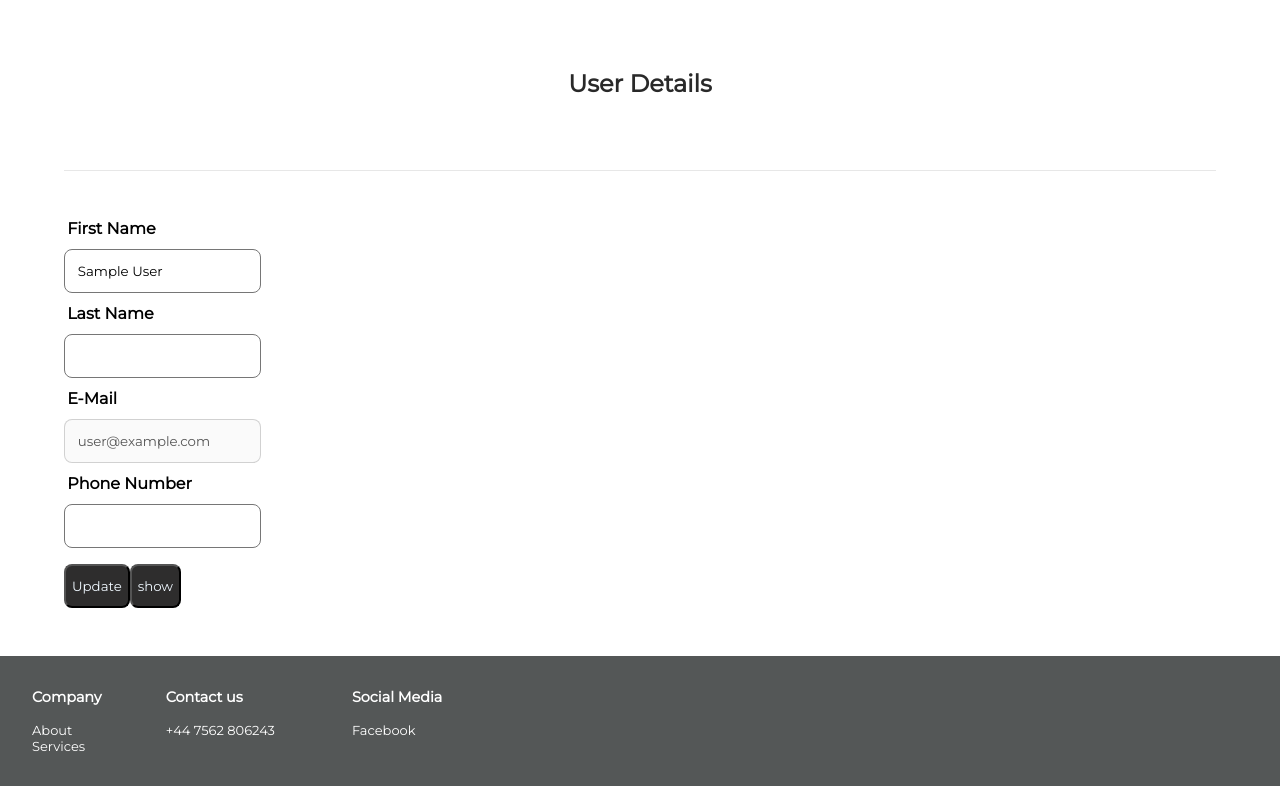
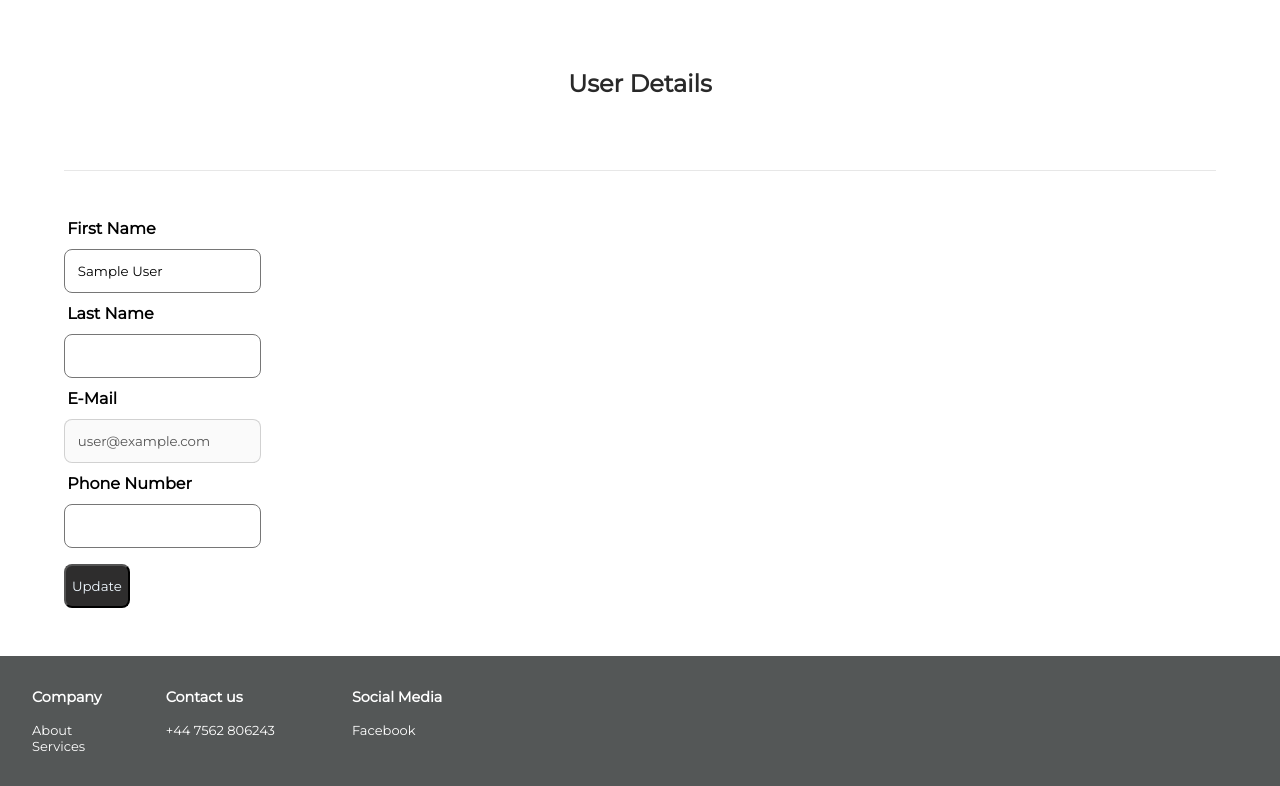
Before and after one commit to mateuszchrostowski/AJGasSafety-Frontend, a React (Create React App) app: page /profile in a window 1280 px wide. Shown: the part 482-1268 px from the top of the page. Built offline with nearby package versions, Linux system fonts and the light colour scheme; no server answers; the database is empty; sample sign-in values are in the browser's storage.

Commit message:
Console.log delete

```diff
--- a/src/Components/Profile.js
+++ b/src/Components/Profile.js
@@ -113,9 +113,6 @@ export default function Profile() {
                     </input>
                 </div>
                 <button onClick={() => handleUpdateProfile(nameRef.current.value, lastNameRef.current.value, telRef.current.value)}>Update</button>
-                <button
-                onClick={showState}
-                >show</button>
             </section>
         </div>)
 
```
